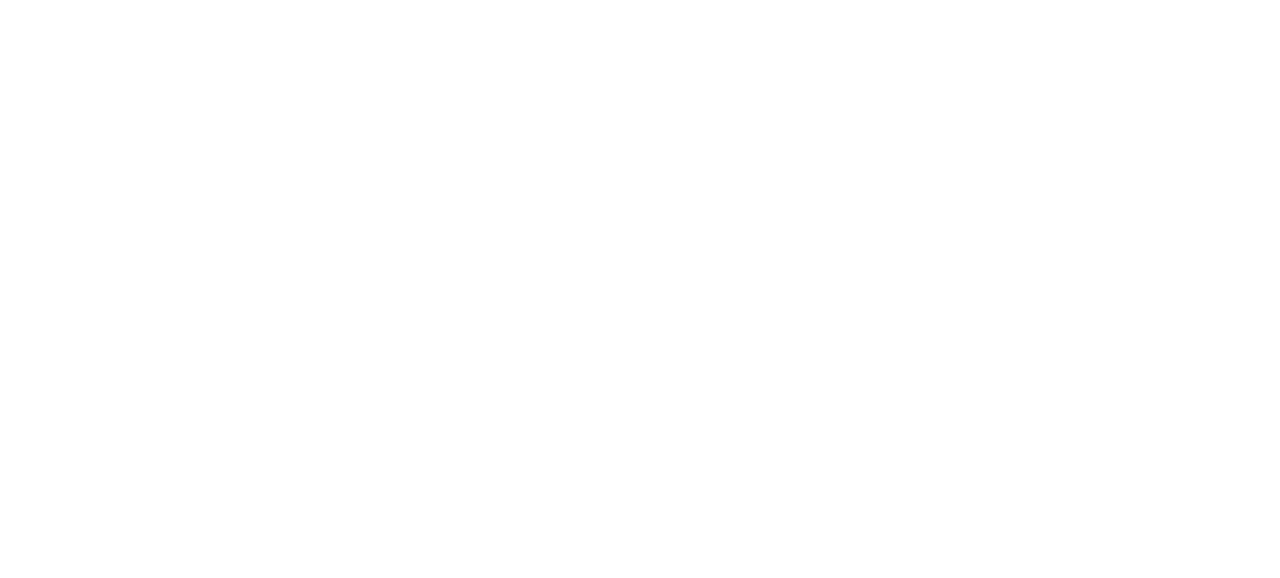
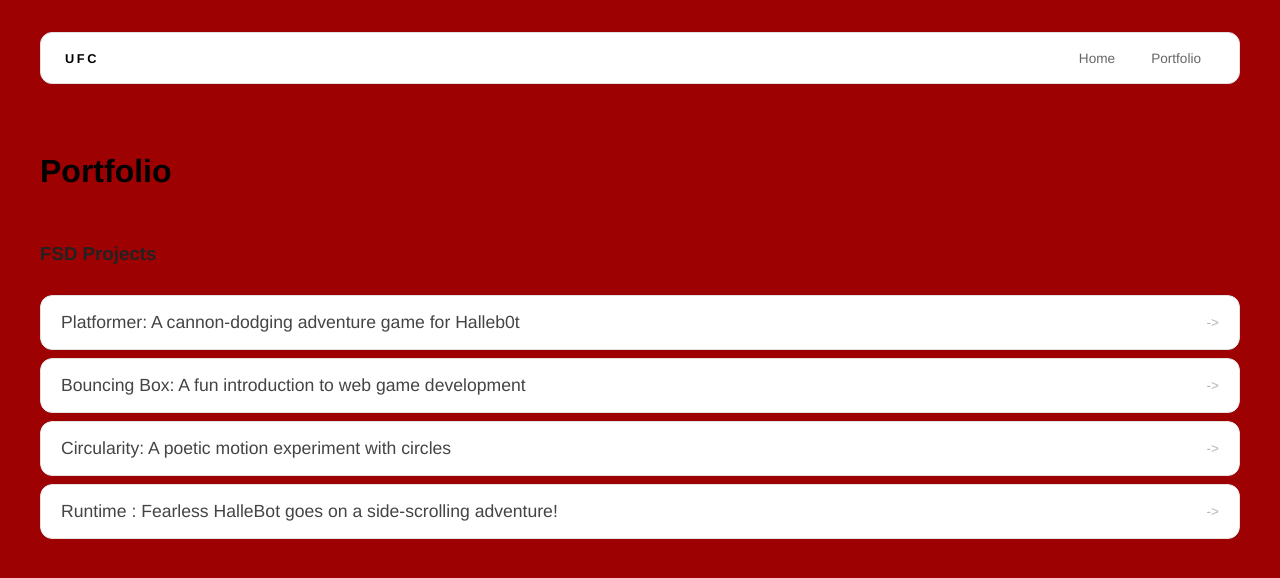
Before and after one commit to michaelayars-ux/michaelayars-ux.github.io, a plain HTML site: page portfolio.html in a window 1280 px wide. Drawn offline with Linux system fonts and the light colour scheme.

Commit message:
Almost done

```diff
--- a/portfolio.html
+++ b/portfolio.html
@@ -0,0 +1,51 @@
+<!DOCTYPE html>
+<html>
+
+<head>
+  <title>Fight games</title>
+  <link rel="stylesheet" href="style.css">
+</head>
+
+<body>
+  <!-- All content goes here -->
+  <div id="all-contents">
+    <nav>
+      <h1>UFC</h1>
+      <ul id="nav-ul">
+        <li class="nav-li">
+          <a href="index.html">Home</a>
+        </li>
+        <li class="nav-li">
+          <a href="portfolio.html">Portfolio</a>
+        </li>
+      </ul>
+    </nav>
+
+    <main>
+      <div class="content">
+        <h1>Portfolio</h1>
+        <h3>FSD Projects</h3>
+        <ul id="portfolio">
+          <li>
+            <a href="fsd-projects/platformer/">Platformer: A cannon-dodging adventure game for Halleb0t</a>
+          </li>
+          <li>
+            <a href="fsd-projects/bouncing-box/">Bouncing Box: A fun introduction to web game development</a>
+          </li>
+          <li>
+            <a href="fsd-projects/circularity/">Circularity: A poetic motion experiment with circles</a>
+          </li>
+          <li>
+            <a href="fsd-projects/runtime/">Runtime : Fearless HalleBot goes on a side-scrolling adventure!</a>
+          </li>
+
+        </ul>
+
+        <!-- ASD Projects will go here -->
+
+      </div>
+    </main>
+  </div>
+</body>
+
+</html>
--- a/style.css
+++ b/style.css
@@ -130,3 +130,56 @@
   color: #fff;
 
 }
+
+/* Portfolio styles */
+.content h1 {
+  color: black;
+}
+
+#portfolio {
+  list-style: none;
+  margin: 0;
+  padding: 0;
+  width: 100%;
+  display: flex;
+  flex-direction: column;
+  gap: 8px;
+}
+
+#portfolio li {
+  border-radius: 12px;
+  overflow: hidden;
+}
+
+#portfolio a {
+  display: flex;
+  justify-content: space-between;
+  align-items: center;
+  text-decoration: none;
+  color: #444;
+  padding: 16px 20px;
+  font-size: 1.1rem;
+  font-weight: 500;
+  background: #fff;
+  border: 1px solid #e0e0e0;
+  border-radius: 12px;
+  transition: background 0.25s ease, color 0.25s ease, transform 0.25s ease;
+}
+
+#portfolio a:hover {
+  background: #000;
+  color: #fff;
+  transform: translateX(4px);
+}
+
+#portfolio a::after {
+  content: "->";
+  font-size: 0.85rem;
+  opacity: 0.4;
+  transition: opacity 0.25s ease;
+  white-space: nowrap;
+}
+
+#portfolio a:hover::after {
+  opacity: 1;
+}
```
Also changed, not shown: fsd-projects/platformer/platformer.js (+16 -12 lines).
